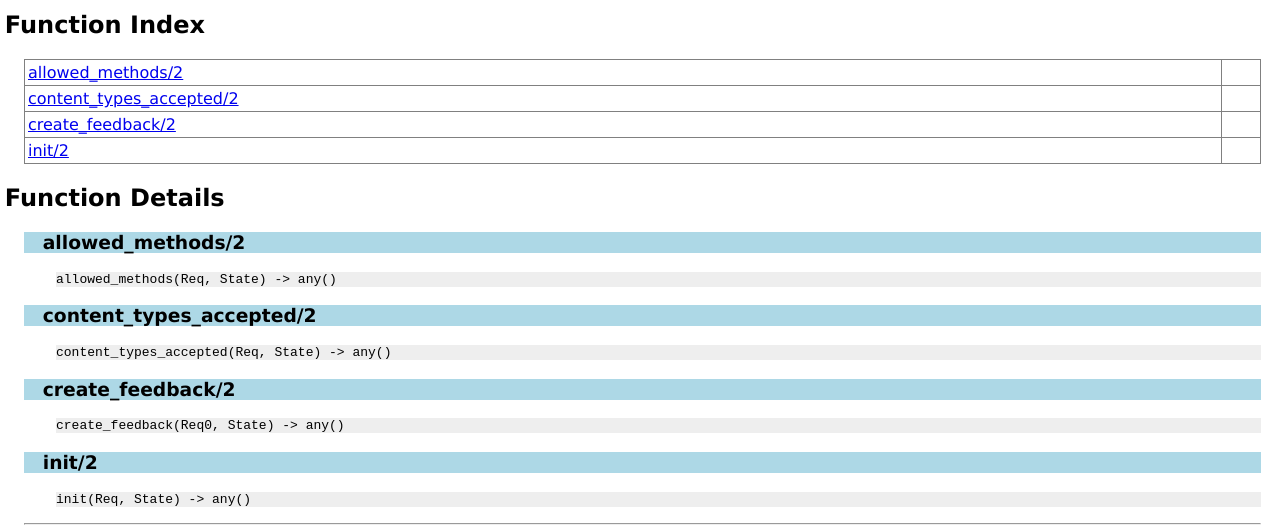
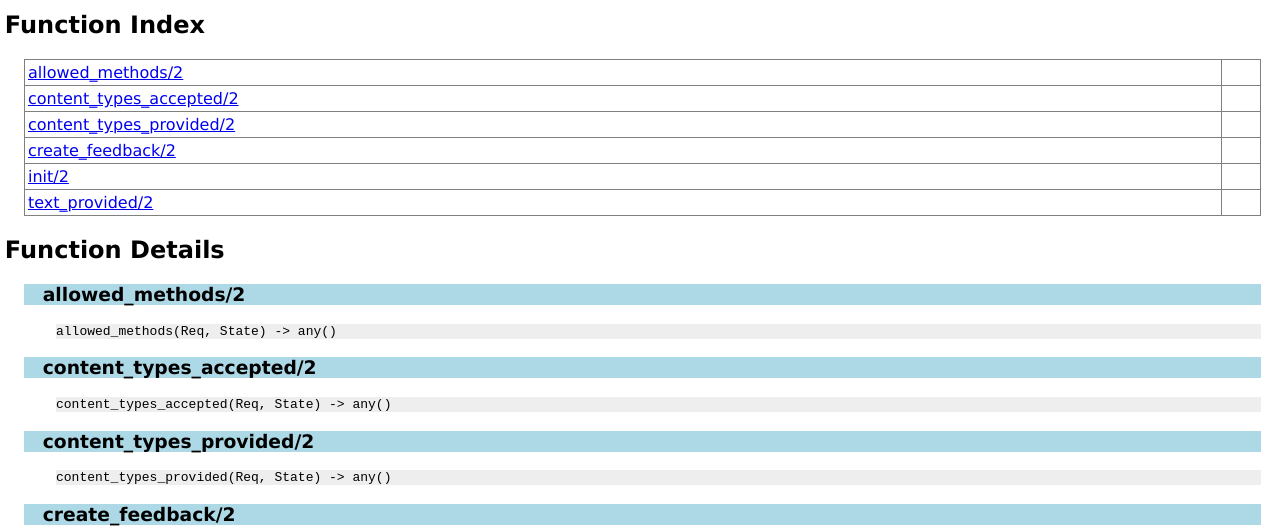
Before and after one commit to PiotrJustyna/foa, a plain HTML site: page doc/feedback_handler.html in a window 1280 px wide. Shown: the part 352-884 px from the top of the page. Drawn offline with Linux system fonts and the light colour scheme.

Commit message:
Feedback catalog, content type provided defined.

```diff
--- a/doc/feedback_handler.html
+++ b/doc/feedback_handler.html
@@ -17,8 +17,10 @@
 <h2><a name="index">Function Index</a></h2>
 <table width="100%" border="1" cellspacing="0" cellpadding="2" summary="function index"><tr><td valign="top"><a href="#allowed_methods-2">allowed_methods/2</a></td><td></td></tr>
 <tr><td valign="top"><a href="#content_types_accepted-2">content_types_accepted/2</a></td><td></td></tr>
+<tr><td valign="top"><a href="#content_types_provided-2">content_types_provided/2</a></td><td></td></tr>
 <tr><td valign="top"><a href="#create_feedback-2">create_feedback/2</a></td><td></td></tr>
 <tr><td valign="top"><a href="#init-2">init/2</a></td><td></td></tr>
+<tr><td valign="top"><a href="#text_provided-2">text_provided/2</a></td><td></td></tr>
 </table>
 
 <h2><a name="functions">Function Details</a></h2>
@@ -33,6 +35,11 @@
 <p><tt>content_types_accepted(Req, State) -&gt; any()</tt></p>
 </div>
 
+<h3 class="function"><a name="content_types_provided-2">content_types_provided/2</a></h3>
+<div class="spec">
+<p><tt>content_types_provided(Req, State) -&gt; any()</tt></p>
+</div>
+
 <h3 class="function"><a name="create_feedback-2">create_feedback/2</a></h3>
 <div class="spec">
 <p><tt>create_feedback(Req0, State) -&gt; any()</tt></p>
@@ -42,6 +49,11 @@
 <div class="spec">
 <p><tt>init(Req, State) -&gt; any()</tt></p>
 </div>
+
+<h3 class="function"><a name="text_provided-2">text_provided/2</a></h3>
+<div class="spec">
+<p><tt>text_provided(Req, Paste) -&gt; any()</tt></p>
+</div>
 <hr>
 
 <div class="navbar"><a name="#navbar_bottom"></a><table width="100%" border="0" cellspacing="0" cellpadding="2" summary="navigation bar"><tr><td><a href="overview-summary.html" target="overviewFrame">Overview</a></td><td><a href="http://www.erlang.org/"><img src="erlang.png" align="right" border="0" alt="erlang logo"></a></td></tr></table></div>
```
Also changed, not shown: be60c72c-c252-4fc9-b653-a5595d5ae88b.txt (deleted), 2 other files.
